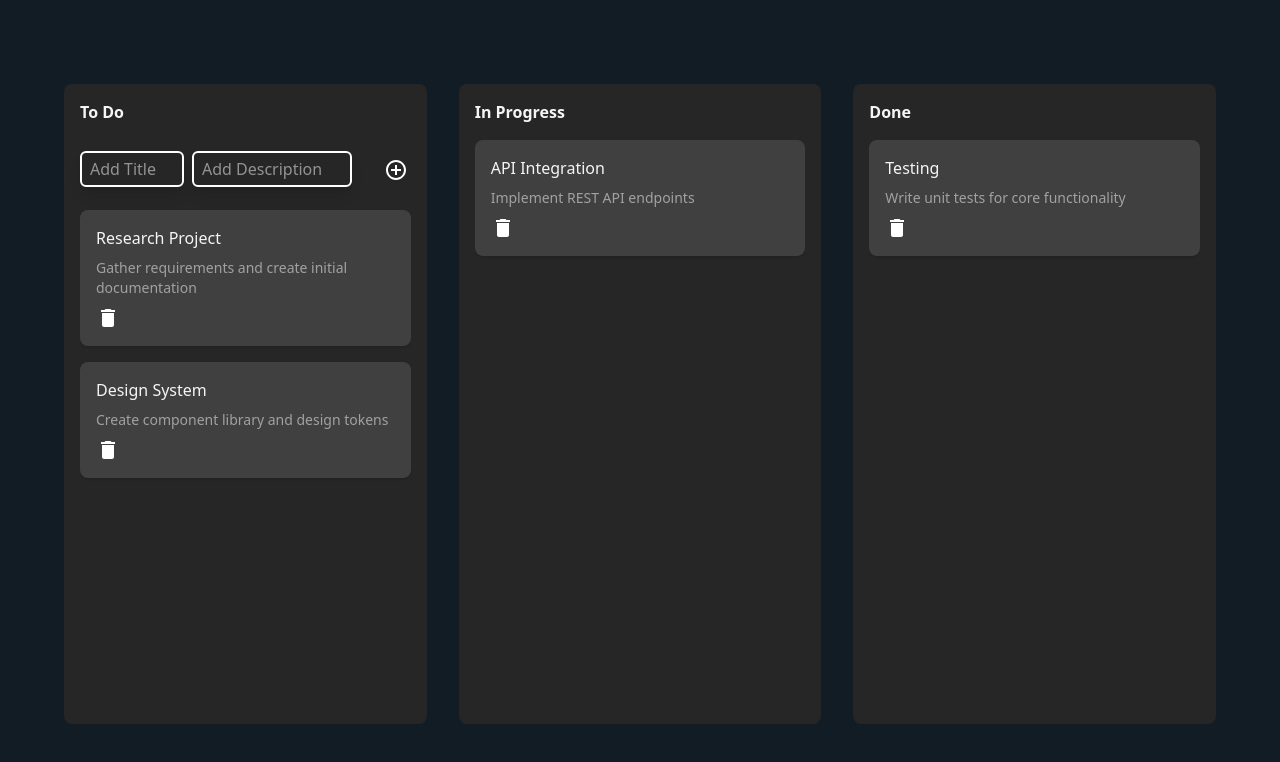
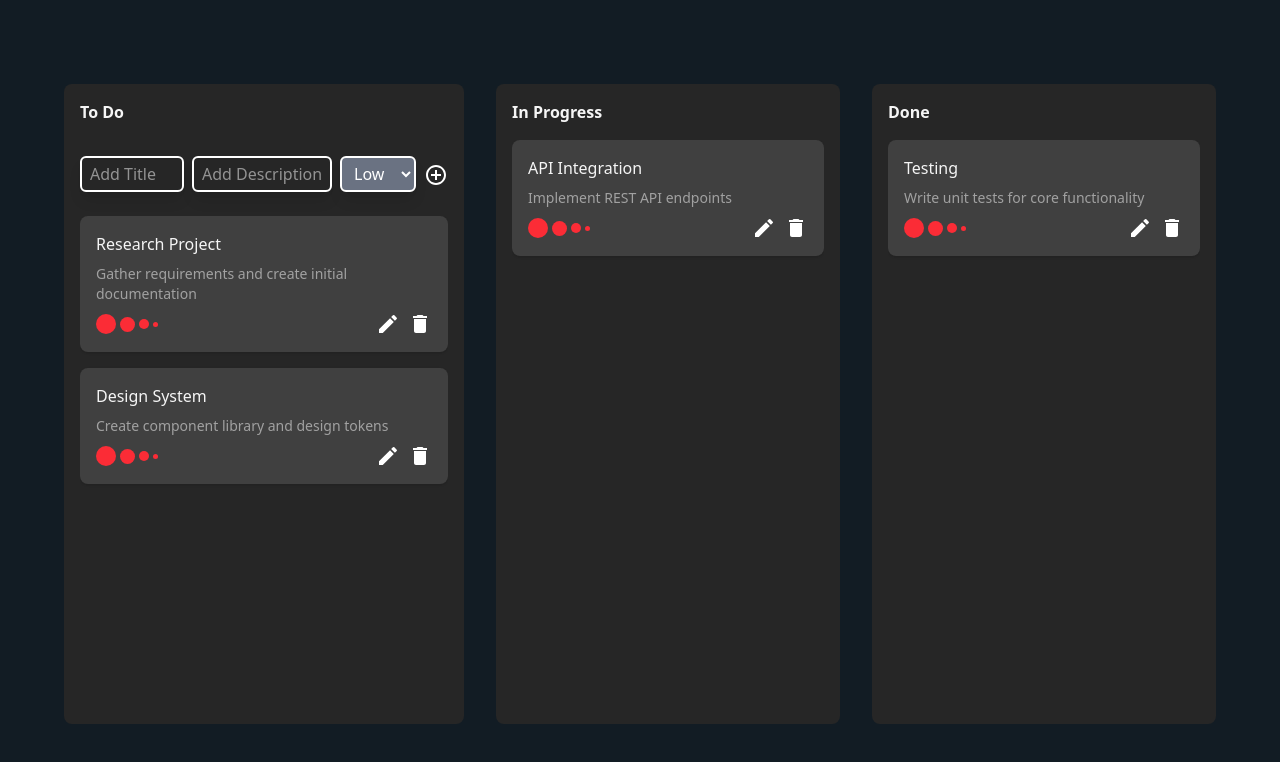
Before and after one commit to ozgurozbekuk/time-manager, a React (Vite) app: page / in a window 1280 px wide. Shown: the top 762 px of the page. Built offline with nearby package versions, Linux system fonts and the light colour scheme.

Commit message:
update taskflow

```diff
--- a/src/components/taskflow/Columns.jsx
+++ b/src/components/taskflow/Columns.jsx
@@ -3,19 +3,36 @@ import TaskCard  from './TaskCard';
 import AddCircleOutlineIcon from '@mui/icons-material/AddCircleOutline';
 
 
+
 export function Columns({ column, tasks,showInput }) {
+
+
+
   const { setNodeRef } = useDroppable({
     id: column.id,
   });
+
+  // const handlePriorityChange = (event) => {
+  //   setPriority(event.target.value);
+  // }
 
   return (
     <div className="flex w-100 flex-col h-[80vh] mt-5 rounded-lg relative bg-neutral-800 p-4">
       <h2 className="mb-4 font-semibold text-neutral-100">{column.title}</h2>
       {showInput &&
-      <div className='flex items-center gap-2 mt-2'>
-        <input type="text" placeholder="Add Title" className="w-26 rounded-md border-2 border-grayscale-700 bg-grayscale-700 px-2 py-1 text-white shadow-lg outline-none  focus:border-primary-500 mb-5" />
-        <input type="text" placeholder="Add Description" className="w-40 rounded-md border-2 border-grayscale-700 bg-grayscale-700 px-2 py-1 text-white shadow-lg outline-none  focus:border-primary-500 mb-5" />
-        <button className='w-10 rounded-md bg-gradient-to-r from-primary-500 to-primary-700 px-6 py-2 font-semibold text-white cursor-pointer hover:opacity-50 disabled:from-grayscale-700 disabled:to-grayscale-700 disabled:text-white disabled:opacity-50 mb-5'>
+      <div className='flex items-center justify-center gap-2 mt-2 mb-4'>
+        <input type="text" placeholder="Add Title" className="w-26 rounded-md border-2 border-grayscale-700 bg-grayscale-700 px-2 py-1 text-white shadow-lg outline-none  focus:border-primary-500 " />
+        <input type="text" placeholder="Add Description" className="w-35 rounded-md border-2 border-grayscale-700 bg-grayscale-700 px-2 py-1 text-white shadow-lg outline-none  focus:border-primary-500" />
+        <select
+            // value={priority}
+            // onChange={handlePriorityChange}
+            className="mt-2 block w-20 mb-2  rounded-md border-2 border-grayscale-700 bg-grayscale-700 bg-gray-500 px-2 py-1 text-white shadow-lg outline-none focus:border-primary-500"
+          >
+            <option value="low">Low</option>
+            <option value="mid">Mid</option>
+            <option value="high">High</option>
+        </select>
+        <button className='w-10 rounded-md bg-gradient-to-r from-primary-500 to-primary-700  py-2 font-semibold text-white cursor-pointer hover:opacity-50 disabled:from-grayscale-700 disabled:to-grayscale-700 disabled:text-white disabled:opacity-50'>
           <AddCircleOutlineIcon/>
         </button>
       </div>
--- a/src/components/taskflow/TaskCard.jsx
+++ b/src/components/taskflow/TaskCard.jsx
@@ -1,8 +1,12 @@
-import React from 'react'
+import React, { useState } from 'react'
 import { useDraggable } from '@dnd-kit/core';
 import DeleteIcon from '@mui/icons-material/Delete';
+import { TaskAlt } from '@mui/icons-material';
+import EditIcon from '@mui/icons-material/Edit';
 
 const TaskCard = ({ task}) => {
+
+
     const { attributes, listeners, setNodeRef, transform, isDragging } = useDraggable({
         id: task.id,
       });
@@ -16,17 +20,30 @@ const TaskCard = ({ task}) => {
       : undefined;
 
 
+
+
   return (
     <div
       ref={setNodeRef}
       {...listeners}
       {...attributes}
-      className="cursor-grab rounded-lg bg-neutral-700 p-4 shadow-sm hover:shadow-md z-500"
+      className="flex flex-col cursor-grab rounded-lg bg-neutral-700 p-4 shadow-sm hover:shadow-md z-500"
       style={style}
     >
       <h3 className="font-medium text-neutral-100">{task.title}</h3>
       <p className="mt-2 text-sm text-neutral-400">{task.description}</p>
-      <DeleteIcon className='text-white mt-2 hover:opacity-50 disabled:from-grayscale-700 disabled:to-grayscale-700 disabled:text-white disabled:opacity-50'/>
+      <div className='flex justify-between items-center'>
+      <div className='flex gap-1 items-center justify-center mt-2'>
+          <span className='w-[20px] h-[20px] rounded-full bg-red-500 '></span>
+          <span className='w-[15px] h-[15px]  rounded-full bg-red-500 '></span>
+          <span className='w-[10px] h-[10px]  rounded-full bg-red-500 '></span>
+          <span className='w-[5px] h-[5px]  rounded-full bg-red-500 '></span>
+        </div>
+        <div className='flex gap-2'>
+        <EditIcon className='text-white mt-2 cursor-pointer hover:opacity-50 disabled:from-grayscale-700 disabled:to-grayscale-700 disabled:text-white disabled:opacity-50'/>
+        <DeleteIcon className='text-white mt-2 cursor-pointer hover:opacity-50 disabled:from-grayscale-700 disabled:to-grayscale-700 disabled:text-white disabled:opacity-50'/>
+        </div>
+      </div>
     </div>
   )
 }
```
Also changed, not shown: src/components/taskflow/TaskFlow.jsx (+7 -0 lines).
